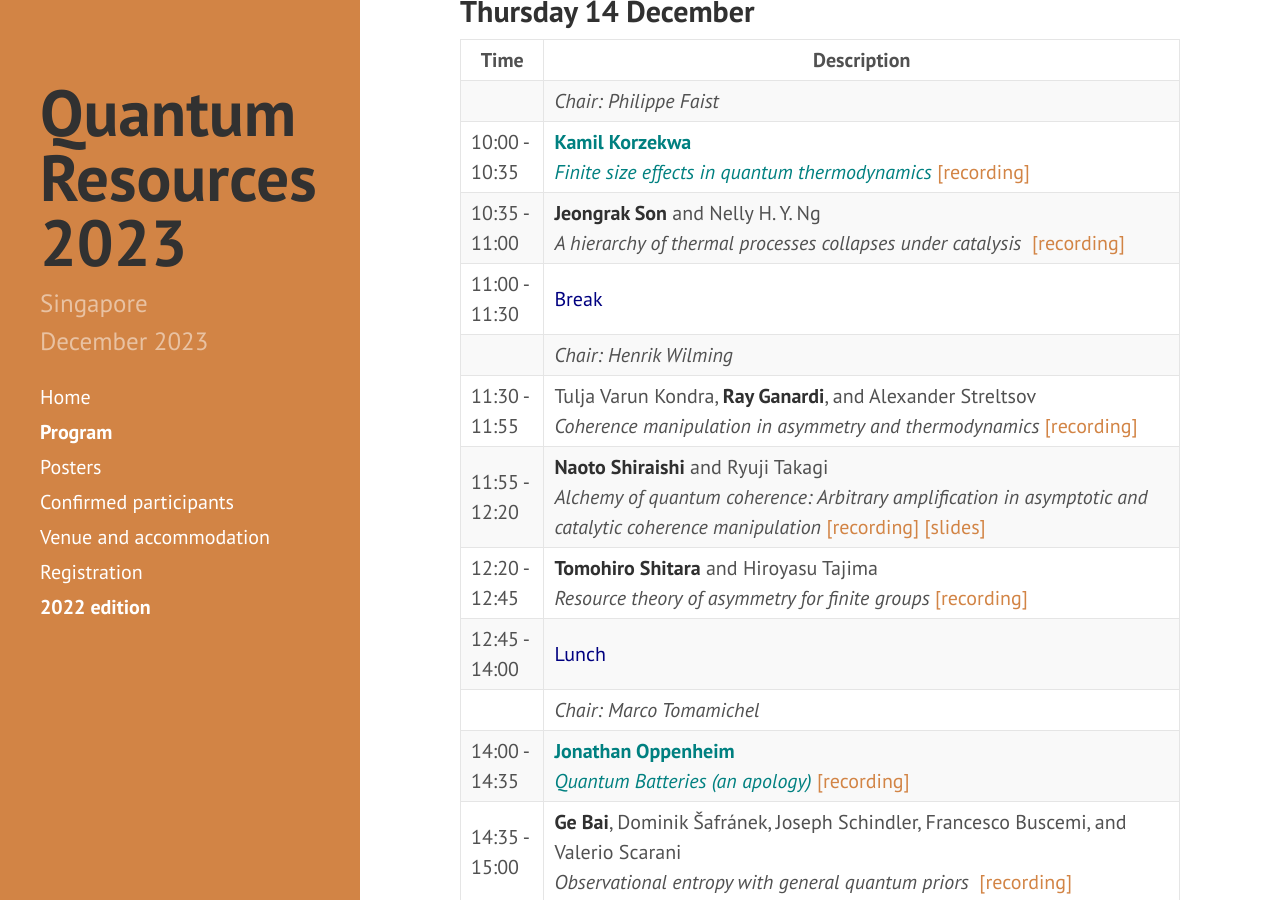
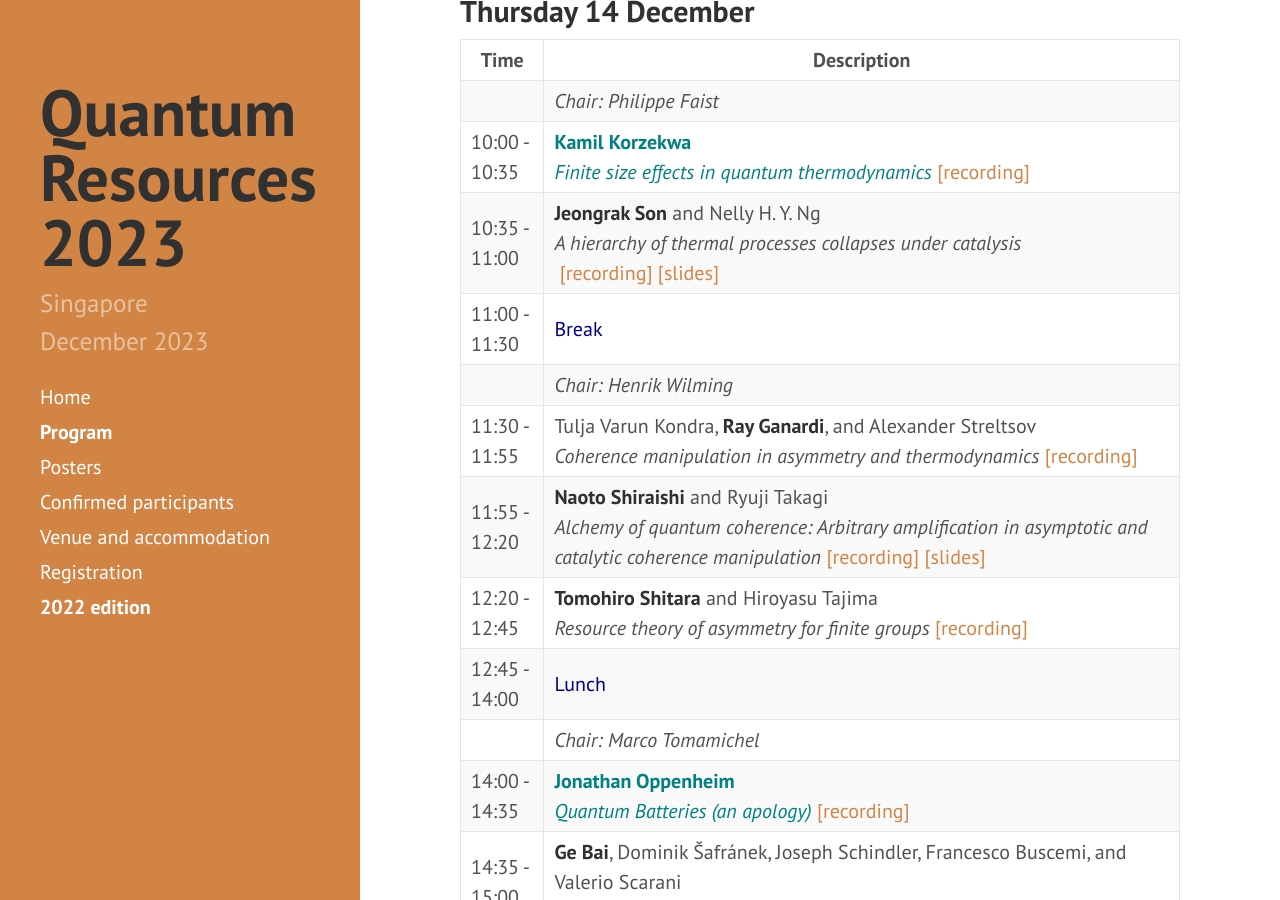
Before and after one commit to RyujiPat2/RyujiPat2.github.io, a Jekyll site: the page built from program.md, in a window 1280 px wide and 900 px high, scrolled down 4325 px. Built offline with Jekyll 4.4.1, drawn with Linux system fonts in a browser that asks for light colours; nearby versions of some CDN libraries.

Commit message:
Update program.md

```diff
--- a/program.md
+++ b/program.md
@@ -88,7 +88,7 @@ order: 2
 |--- |--- |
 || *Chair: Philippe Faist* |
 | 10:00 - 10:35   | <span class="p-contrib"><b>Kamil Korzekwa</b><br/><i>Finite size effects in quantum thermodynamics</i><a href="https://youtu.be/IPf2oTZSfog?si=X8c9q8pddvmSdJCC">&nbsp;[recording]</a></span>        |
-| 10:35 - 11:00  | **Jeongrak Son** and Nelly H. Y. Ng<br /><i>A hierarchy of thermal processes collapses under catalysis</i> <a href="https://youtu.be/JGDbUGp-4fI?si=dKjry3P_3_kEZimT">&nbsp;[recording]</a>        |
+| 10:35 - 11:00  | **Jeongrak Son** and Nelly H. Y. Ng<br /><i>A hierarchy of thermal processes collapses under catalysis</i> <a href="https://youtu.be/JGDbUGp-4fI?si=dKjry3P_3_kEZimT">&nbsp;[recording]</a><a href="https://drive.google.com/file/d/16F1LJcAxM-xXpFEu1kOuq1fUdXB9Azjd/view?usp=sharing">&nbsp;[slides]</a>         |
 | 11:00 - 11:30   | <span class="p-invited">Break</span>            |
 || *Chair: Henrik Wilming* |
 | 11:30 - 11:55   | Tulja Varun Kondra, **Ray Ganardi**, and Alexander Streltsov<br /><i>Coherence manipulation in asymmetry and thermodynamics</i><a href="https://youtu.be/TABXnkl7iLI?si=ykDwdGVlsziTDLYy">&nbsp;[recording]</a>           |
```
